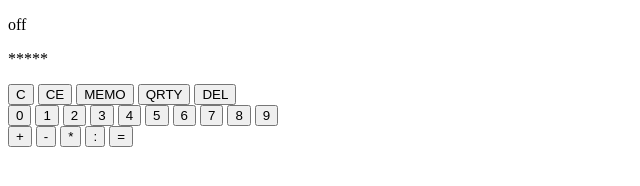
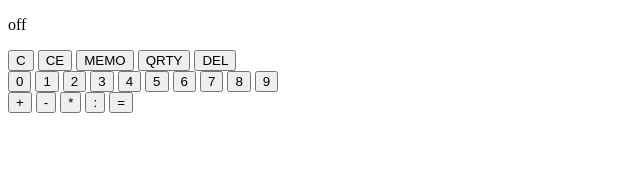
Before and after one commit to AndersonRamos07/aros_calculator, a plain HTML site: page index.html in a window 1280 px wide. Shown: the whole page, without its empty margins (0-640 px from the left). Drawn offline with Linux system fonts and the light colour scheme.

Commit message:
Mais algumas atualizações

```diff
--- a/index.html
+++ b/index.html
@@ -13,7 +13,7 @@
     <div id="visor">
       <p id="valor">off</p>
       <p id="calculo"></p>
-      <p id="historico"><span id="primeiro">*</span>*<span id="segundo"></span>*<span id="sinal">*</span>*</p>
+      <p id="historico" hidden><span id="primeiro">*</span>*<span id="segundo"></span>*<span id="sinal">*</span>*</p>
     </div>
    <!-- <button onclick="bipar()">Alertar</button> -->
   </div>
```
